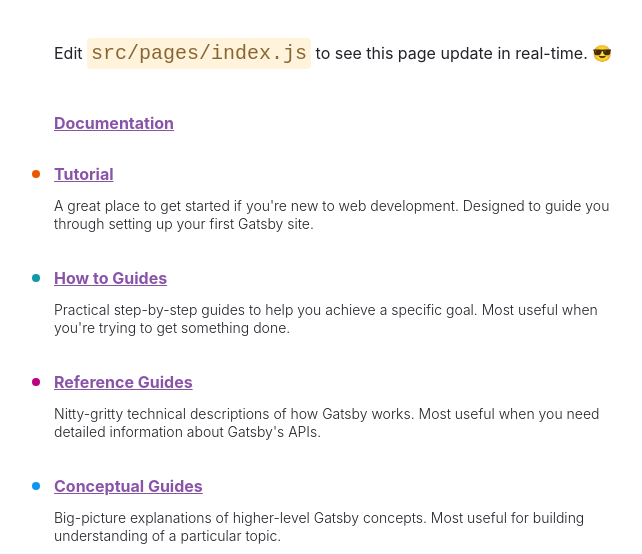
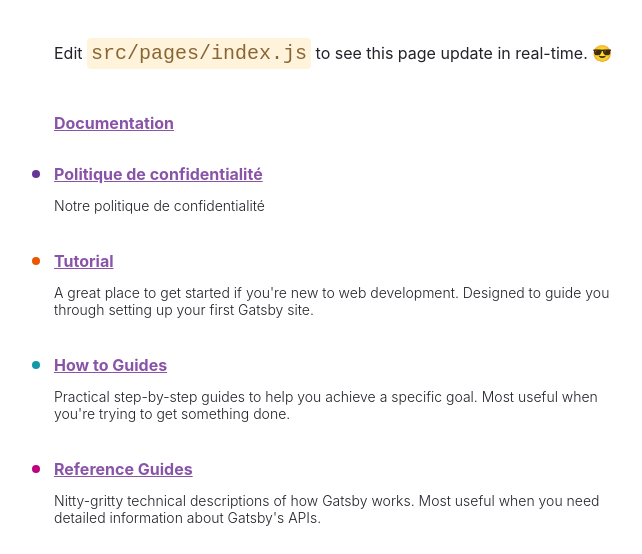
Before and after one commit to Big-Fox-Studio/Angry-Wisp, a Gatsby site: page / in a window 1280 px wide. Shown: the part 243-797 px from the top of the page, without its empty margins (50-692 px from the left). Built offline with nearby package versions, Linux system fonts and the light colour scheme; Gatsby itself is replaced by a stand-in of ours.

Commit message:
Policy button + windows local run

```diff
--- a/src/pages/index.js
+++ b/src/pages/index.js
@@ -78,6 +78,12 @@ const badgeStyle = {
 }
 
 const links = [
+  {
+    text: "Politique de confidentialité",
+    url: "/privacy",
+    description: "Notre politique de confidentialité",
+    color: "#663399",
+  },
   {
     text: "Tutorial",
     url: "https://www.gatsbyjs.com/docs/tutorial/getting-started/",
```
Also changed, not shown: 1 other file.
